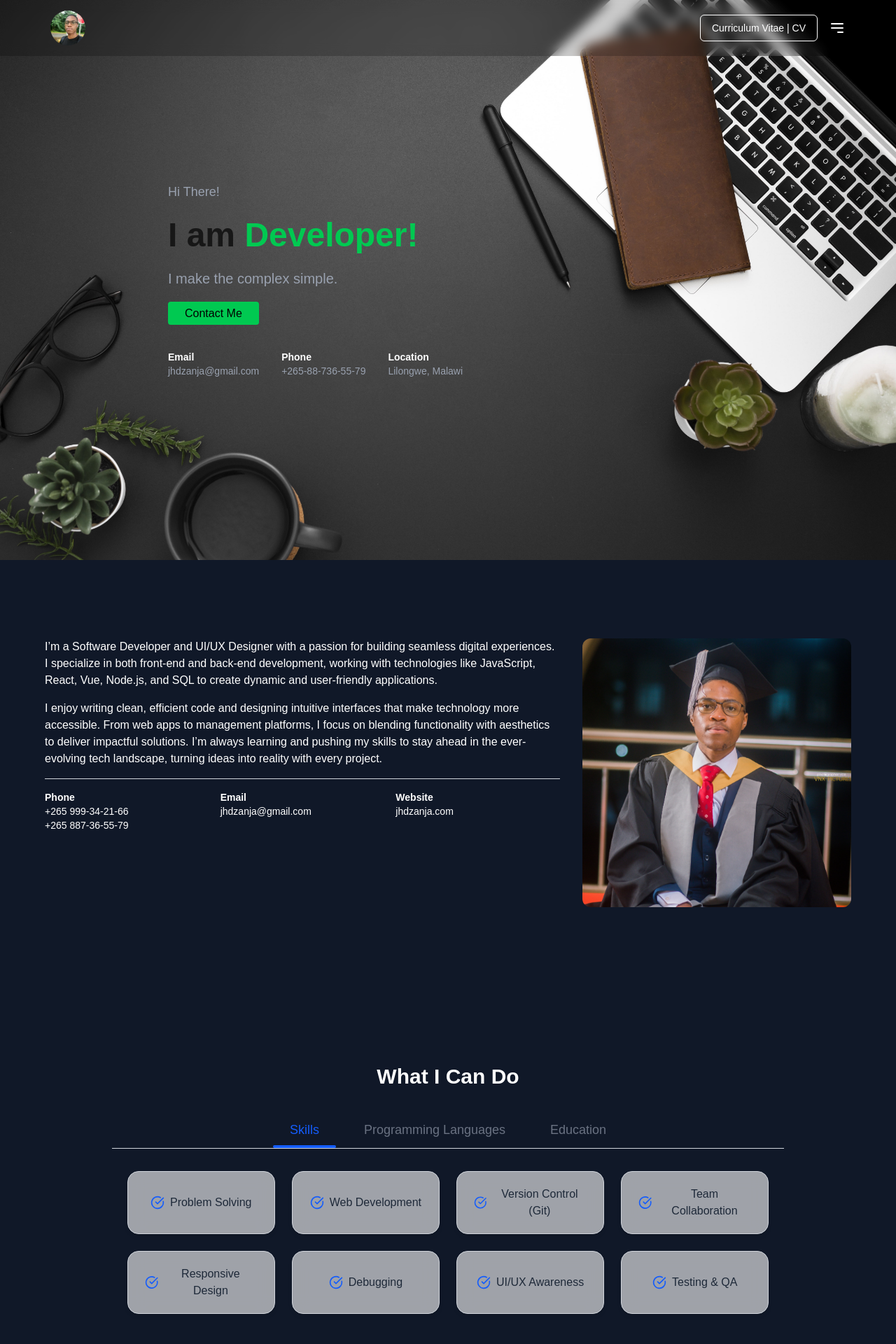
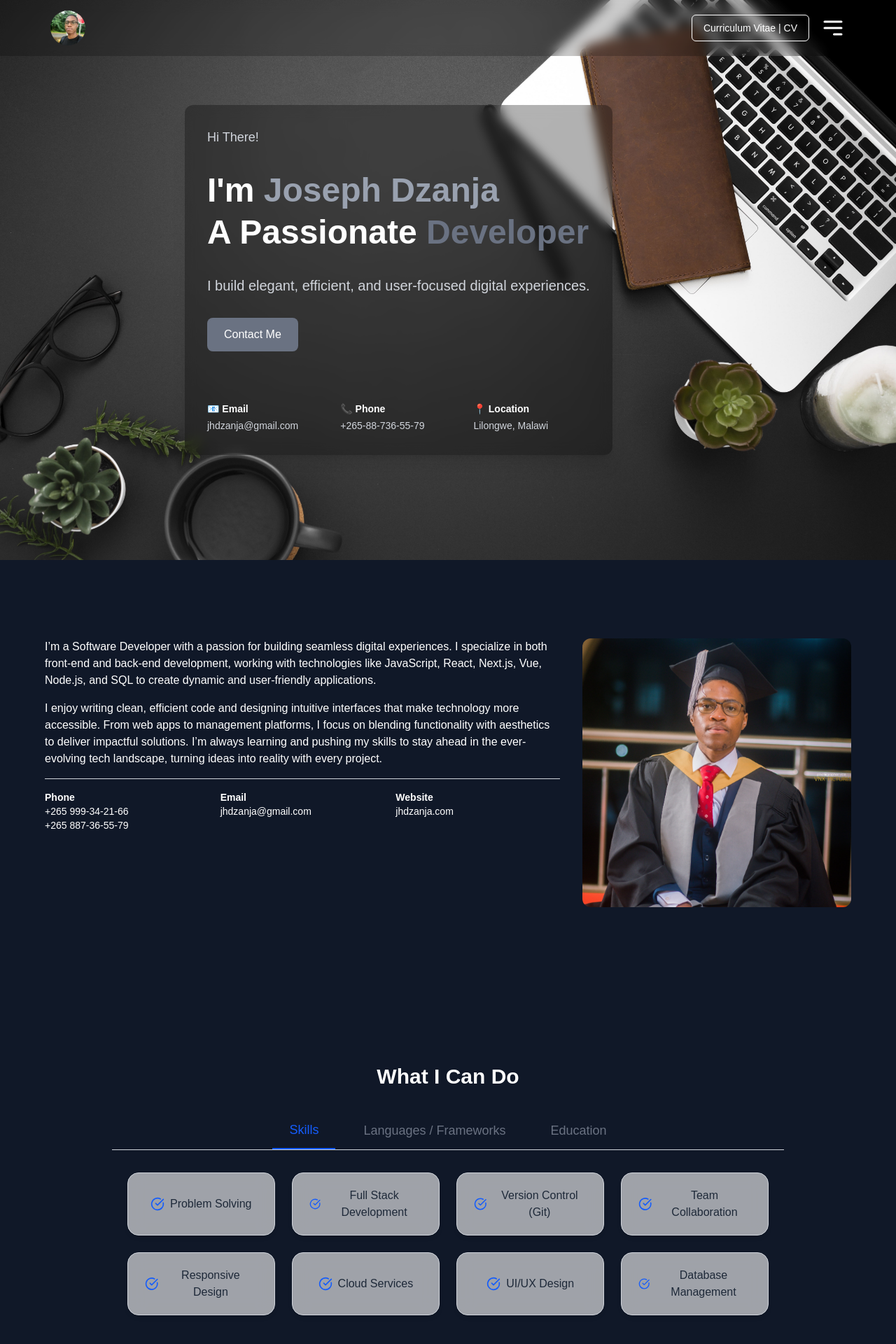
Before and after one commit to Joseph-Dzanja/Portfolio, a Next.js app: page / in a window 1280 px wide. Shown: the top 1920 px of the page at 70% size. Built offline with nearby package versions, Linux system fonts and the light colour scheme.

Commit message:
Multiple visual improvements

```diff
--- a/src/app/page.js
+++ b/src/app/page.js
@@ -10,7 +10,7 @@ import Experience from "@/components/Experience";
 
 export default function Home() {
   return (
-    <main className="relative">
+    <main className="relative bg-gray-900">
       <Navbar />
 
       <section
@@ -30,7 +30,10 @@ export default function Home() {
         <About />
       </section>
 
-      <section id="skills" className="py-20 bg-gray-900 text-white">
+      <section
+        id="skills"
+        className="py-20 bg-gray-900 text-white"
+      >
         <Expertise />
       </section>
 
@@ -52,7 +55,7 @@ export default function Home() {
 
       <section
         id="contact"
-        className="min-h-screen flex items-center bg-gray-500 text-white"
+        className="min-h-screen flex items-center bg-gray-800 text-white"
       >
         <Contact />
       </section>
--- a/src/components/About.js
+++ b/src/components/About.js
@@ -7,10 +7,10 @@ export default function About() {
         {/* Content */}
         <div className="flex-1 text-white space-y-4">
           <p>
-            I’m a Software Developer and UI/UX Designer with a passion for
+            I’m a Software Developer with a passion for
             building seamless digital experiences. I specialize in both
             front-end and back-end development, working with technologies like
-            JavaScript, React, Vue, Node.js, and SQL to create dynamic and
+            JavaScript, React, Next.js, Vue, Node.js, and SQL to create dynamic and
             user-friendly applications.
           </p>
           <p>
--- a/src/components/Experience.js
+++ b/src/components/Experience.js
@@ -29,7 +29,7 @@ export default function Experience() {
           <p className="text-base text-gray-300">
             Volunteered at the Lilongwe University of Agriculture and Natural
             Resources, providing support in ICT operations. Assisted with
-            software installations, hardware troubleshooting, and general tech
+            software development, software installations, hardware troubleshooting, and general tech
             support for staff and students.
           </p>
         </li>
@@ -44,7 +44,7 @@ export default function Experience() {
             Graduated with distinction from the Malawi University of Science and
             Technology. Gained a strong foundation in programming, information
             systems, cybersecurity, and database management. Completed various
-            personal projects ranging from games to management systems.
+            personal projects ranging from games to complex systems.
           </p>
         </li>
 
@@ -56,8 +56,8 @@ export default function Experience() {
           </h3>
           <p className="text-base text-gray-300">
             Continuously learning and building tools and websites using
-            technologies like React, Vue, Tailwind CSS, Node.js, and Python.
-            Exploring data analysis, mobile development, and security best
+            technologies like Next.js, Vue, Tailwind CSS, Node.js, and PHP.
+            Exploring artificial intelligence, mobile development, and security best
             practices.
           </p>
         </li>
--- a/src/components/Expertise.js
+++ b/src/components/Expertise.js
@@ -1,4 +1,4 @@
-'use client';
+"use client";
 
 import { useState } from 'react';
 import Skills from './Skills';
@@ -12,7 +12,7 @@ const Expertise = () => {
 
   const tabs = [
     { id: 'skills', label: 'Skills' },
-    { id: 'languages', label: 'Programming Languages' },
+    { id: 'languages', label: 'Languages / Frameworks' },
     { id: 'education', label: 'Education' },
   ];
 
@@ -43,24 +43,25 @@ const Expertise = () => {
             <button
               key={tab.id}
               onClick={() => setActiveTab(tab.id)}
-              className={`relative px-6 py-3 text-lg font-medium transition-colors duration-300 ease-in-out focus:outline-none
+              className={`relative px-6 py-3 text-lg font-medium transition-all duration-300 ease-in-out focus:outline-none
                 ${
                   activeTab === tab.id
-                    ? 'text-blue-600'
+                    ? 'text-blue-600 border-b-2 border-blue-600'
                     : 'text-gray-500 hover:text-blue-500'
                 }`}
+              style={{
+                cursor: 'pointer', // Ensure the cursor is a pointer on hover
+              }}
             >
               {tab.label}
-              {activeTab === tab.id && (
-                <span className="absolute left-0 bottom-0 h-1 w-full bg-blue-600 rounded-full"></span>
-              )}
             </button>
           ))}
         </div>
       </FadeInOnScroll>
 
       <FadeInOnScroll delayOrder={2}>
-        <div className="text-center"><AnimatePresence mode="wait">
+        <div className="text-center">
+          <AnimatePresence mode="wait">
             <motion.div
               key={activeTab}
               layout
@@ -72,7 +73,8 @@ const Expertise = () => {
             >
               {renderTabContent()}
             </motion.div>
-</AnimatePresence></div>
+          </AnimatePresence>
+        </div>
       </FadeInOnScroll>
     </div>
   );
--- a/src/components/Hero.js
+++ b/src/components/Hero.js
@@ -1,29 +1,68 @@
+"use client";
+import { motion } from "framer-motion";
+
 export default function Hero() {
   return (
-    <div className="max-w-xl space-y-6">
-      <p className="text-lg text-gray-400">Hi There!</p>
-      <h1 className="text-4xl md:text-5xl font-bold">
-        I am <span className="text-green-500">Developer!</span>
-      </h1>
-      <p className="text-xl text-gray-400">I make the complex simple.</p>
-      <a href="#contact" className="bg-green-500 text-black px-6 py-2 rounded hover:bg-green-600 transition">
+    <section className="min-h-screen flex items-center justify-center px-6 relative">
+      <div className="max-w-2xl text-white space-y-8 backdrop-blur-sm bg-black/30 p-8 rounded-xl shadow-xl">
+        <motion.p
+          initial={{ opacity: 0, y: 10 }}
+          animate={{ opacity: 1, y: 0 }}
+          transition={{ delay: 0.2 }}
+          className="text-base md:text-lg text-gray-300"
+        >
+          Hi There!
+        </motion.p>
+
+        <motion.h1
+          initial={{ opacity: 0, y: 10 }}
+          animate={{ opacity: 1, y: 0 }}
+          transition={{ delay: 0.3 }}
+          className="text-4xl md:text-5xl font-extrabold leading-tight"
+        >
+          I'm <span className="text-gray-400">Joseph Dzanja</span><br />
+          A Passionate <span className="text-gray-500">Developer</span>
+        </motion.h1>
+
+        <motion.p
+          initial={{ opacity: 0, y: 10 }}
+          animate={{ opacity: 1, y: 0 }}
+          transition={{ delay: 0.4 }}
+          className="text-lg md:text-xl text-gray-300"
+        >
+          I build elegant, efficient, and user-focused digital experiences.
+        </motion.p>
+
+        <motion.a
+          href="#contact"
+          initial={{ opacity: 0, scale: 0.95 }}
+          animate={{ opacity: 1, scale: 1 }}
+          transition={{ delay: 0.5 }}
+          className="inline-block bg-gray-500 text-white font-medium px-6 py-3 rounded-lg hover:bg-gray-600 transition"
+        >
           Contact Me
-      </a>
+        </motion.a>
 
-      <div className="flex flex-col sm:flex-row sm:space-x-8 pt-10 text-sm text-gray-400 space-y-4 sm:space-y-0">
+        <motion.div
+          initial={{ opacity: 0, y: 20 }}
+          animate={{ opacity: 1, y: 0 }}
+          transition={{ delay: 0.6 }}
+          className="grid grid-cols-1 sm:grid-cols-3 gap-6 pt-10 text-sm text-gray-300"
+        >
           <div>
-          <p className="font-semibold text-white">Email</p>
+            <p className="font-semibold text-white mb-1">📧 Email</p>
             <p>jhdzanja@gmail.com</p>
           </div>
           <div>
-          <p className="font-semibold text-white">Phone</p>
+            <p className="font-semibold text-white mb-1">📞 Phone</p>
             <p>+265-88-736-55-79</p>
           </div>
           <div>
-          <p className="font-semibold text-white">Location</p>
+            <p className="font-semibold text-white mb-1">📍 Location</p>
             <p>Lilongwe, Malawi</p>
           </div>
+        </motion.div>
       </div>
-    </div>
+    </section>
   );
 }
--- a/src/components/Languages.js
+++ b/src/components/Languages.js
@@ -67,6 +67,10 @@ const technologies = [
     name: "Git",
     src: "https://cdn.jsdelivr.net/gh/devicons/devicon/icons/git/git-plain.svg",
   },
+  {
+    name: "Next.js",
+    src: "/nextjs-icon-svgrepo-com.svg",
+  },
 ];
 
 export default function Languages() {
--- a/src/components/Navbar.js
+++ b/src/components/Navbar.js
@@ -1,17 +1,35 @@
 "use client";
-import { useState } from "react";
+import { useState, useEffect, useRef } from "react";
 import Image from "next/image";
 import { HiOutlineMenuAlt3 } from "react-icons/hi";
+import { motion, AnimatePresence } from "framer-motion";
 
 export default function Navbar() {
   const [isOpen, setIsOpen] = useState(false);
+  const menuRef = useRef(null);
+  const buttonRef = useRef(null);
 
   const toggleMenu = () => {
-    setIsOpen(!isOpen);
+    setIsOpen(prev => !prev);
   };
 
+  useEffect(() => {
+    const handleClickOutside = e => {
+      if (
+        menuRef.current &&
+        !menuRef.current.contains(e.target) &&
+        !buttonRef.current?.contains(e.target)
+      ) {
+        setIsOpen(false);
+      }
+    };
+
+    document.addEventListener("mousedown", handleClickOutside);
+    return () => document.removeEventListener("mousedown", handleClickOutside);
+  }, []);
+
   return (
-    <nav className="fixed top-0 left-0 w-full z-50 backdrop-blur-sm bg-black/20 shadow-none sm:px-18 px-6 py-4 flex items-center justify-between h-[80px]">
+    <nav className="fixed top-0 left-0 w-full z-50 backdrop-blur-sm bg-black/20 sm:px-18 px-6 py-4 flex items-center justify-between h-[80px]">
       {/* Profile Picture */}
       <div className="flex items-center gap-3">
         <Image
@@ -23,7 +41,7 @@ export default function Navbar() {
         />
       </div>
 
-      {/* Right Side Buttons */}
+      {/* Right Side */}
       <div className="flex items-center gap-4">
         <a
           href="/Joseph Dzanja Curriculum Vitae.pdf"
@@ -34,50 +52,45 @@ export default function Navbar() {
         </a>
 
         {/* Menu Icon */}
-        <button
-          className="text-white text-2xl focus:outline-none"
+        <motion.button
+          ref={buttonRef}
           onClick={toggleMenu}
+          animate={{ rotate: isOpen ? 90 : 0, scale: isOpen ? 1.2 : 1 }}
+          transition={{ type: "spring", stiffness: 300, damping: 15 }}
+          className="text-white text-2xl focus:outline-none sm:text-3xl md:text-4xl" // Increase size for larger screens
         >
           <HiOutlineMenuAlt3 />
-        </button>
+        </motion.button>
       </div>
 
-      {isOpen && (
-        <div className="absolute top-full right-4 mt-2 w-48 bg-black/80 text-white p-4 rounded-lg shadow-lg">
-          <ul className="space-y-2">
-            <li>
-              <a href="#home" className="block hover:underline">
-                Home
-              </a>
-            </li>
-            <li>
-              <a href="#about" className="block hover:underline">
-                About
-              </a>
-            </li>
-            <li>
-              <a href="#skills" className="block hover:underline">
-                Skills
-              </a>
-            </li>
-            <li>
-              <a href="#experience" className="block hover:underline">
-                Experience
-              </a>
-            </li>
-            <li>
-              <a href="#projects" className="block hover:underline">
-                Projects
-              </a>
-            </li>
-            <li>
-              <a href="#contact" className="block hover:underline">
-                Contact
-              </a>
-            </li>
-          </ul>
-        </div>
-      )}
+      {/* Dropdown */}
+      <AnimatePresence>
+        {isOpen && (
+          <motion.div
+            ref={menuRef}
+            initial={{ opacity: 0, scale: 0.95 }}
+            animate={{ opacity: 1, scale: 1 }}
+            exit={{ opacity: 0, scale: 0.95 }}
+            transition={{ duration: 0.2 }}
+            className="absolute top-full right-4 mt-2 w-56 bg-black/90 text-white p-5 rounded-xl shadow-xl z-40"
+          >
+            <ul className="space-y-3 text-sm font-medium sm:text-base md:text-lg"> {/* Increase font size */}
+              {["Home", "About", "Skills", "Experience", "Projects", "Contact"].map(
+                text => (
+                  <li key={text}>
+                    <a
+                      href={`#${text.toLowerCase()}`}
+                      className="block hover:text-sky-400 transition-colors"
+                    >
+                      {text}
+                    </a>
+                  </li>
+                )
+              )}
+            </ul>
+          </motion.div>
+        )}
+      </AnimatePresence>
     </nav>
   );
 }
--- a/src/components/Projects.js
+++ b/src/components/Projects.js
@@ -1,4 +1,4 @@
-'use client';
+"use client";
 
 import { FadeInOnScroll } from './FadeInOnScroll';
 import Link from 'next/link';
@@ -14,7 +14,7 @@ export const projects = [
   {
     id: 2,
     name: "LUANAR official website",
-    description: "Offical website for the Lilongwe University of Agriculture and Natural Resources. I was part of the team in developing this website",
+    description: "Official website for the Lilongwe University of Agriculture and Natural Resources. I was part of the team in developing this website",
     stack: ["HTML", "BootStrap", "PHP"],
     link: "https://luanar.ac.mw",
   },
@@ -55,7 +55,6 @@ export const projects = [
   },
 ];
 
-
 export default function Projects() {
   return (
     <div id="projects" className="py-16 px-4 sm:px-8 md:px-16 bg-gray-900 text-white">
@@ -73,7 +72,7 @@ export default function Projects() {
               href={project.link}
               target="_blank"
               rel="noopener noreferrer"
-              className="group bg-gray-800 hover:bg-gray-700 transition rounded-2xl p-6 shadow-lg hover:shadow-xl border border-gray-700 flex flex-col justify-between min-h-[250px]"
+              className="group bg-gray-800 hover:bg-gray-700 transition rounded-2xl p-6 shadow-lg hover:shadow-xl border border-gray-700 flex flex-col justify-between min-h-[250px] cursor-pointer transform hover:scale-105 focus:outline-none active:scale-95" // Added active scale for tap feedback
             >
               <div>
                 <h3 className="text-xl font-semibold text-white group-hover:text-blue-400 transition">
--- a/src/components/Skills.js
+++ b/src/components/Skills.js
@@ -5,13 +5,13 @@ import { CheckCircle } from 'lucide-react';
 const Skills = () => {
   const skills = [
     'Problem Solving',
-    'Web Development',
+    'Full Stack Development',
     'Version Control (Git)',
     'Team Collaboration',
     'Responsive Design',
-    'Debugging',
-    'UI/UX Awareness',
-    'Testing & QA',
+    'Cloud Services',
+    'UI/UX Design',
+    'Database Management',
   ];
 
   return (
```
Also changed, not shown: public/nextjs-icon-svgrepo-com.svg (added), src/app/globals.css (line endings or trailing spaces), 1 other file (tests, documents, lock files or other folders). Lines whose indentation alone changed are shown as unchanged.
